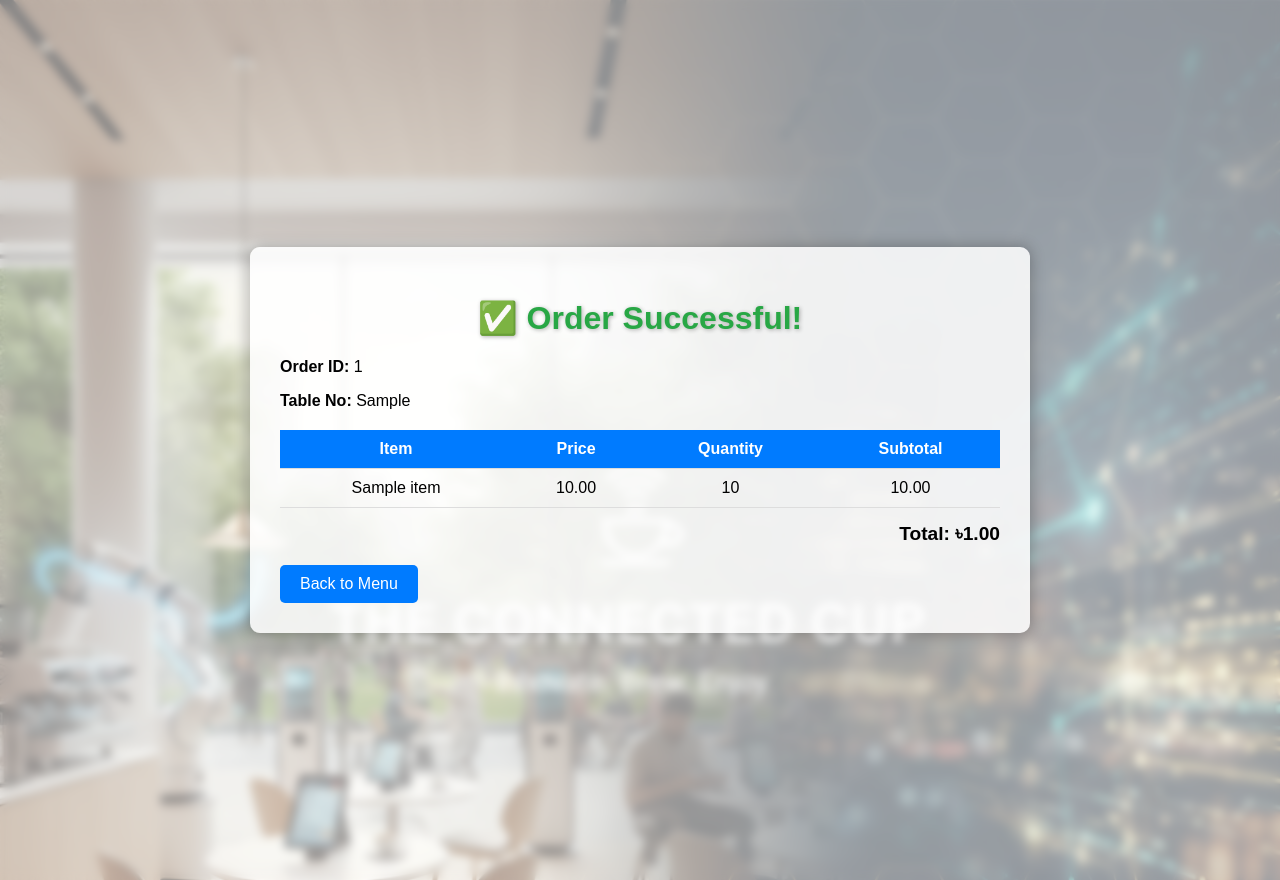
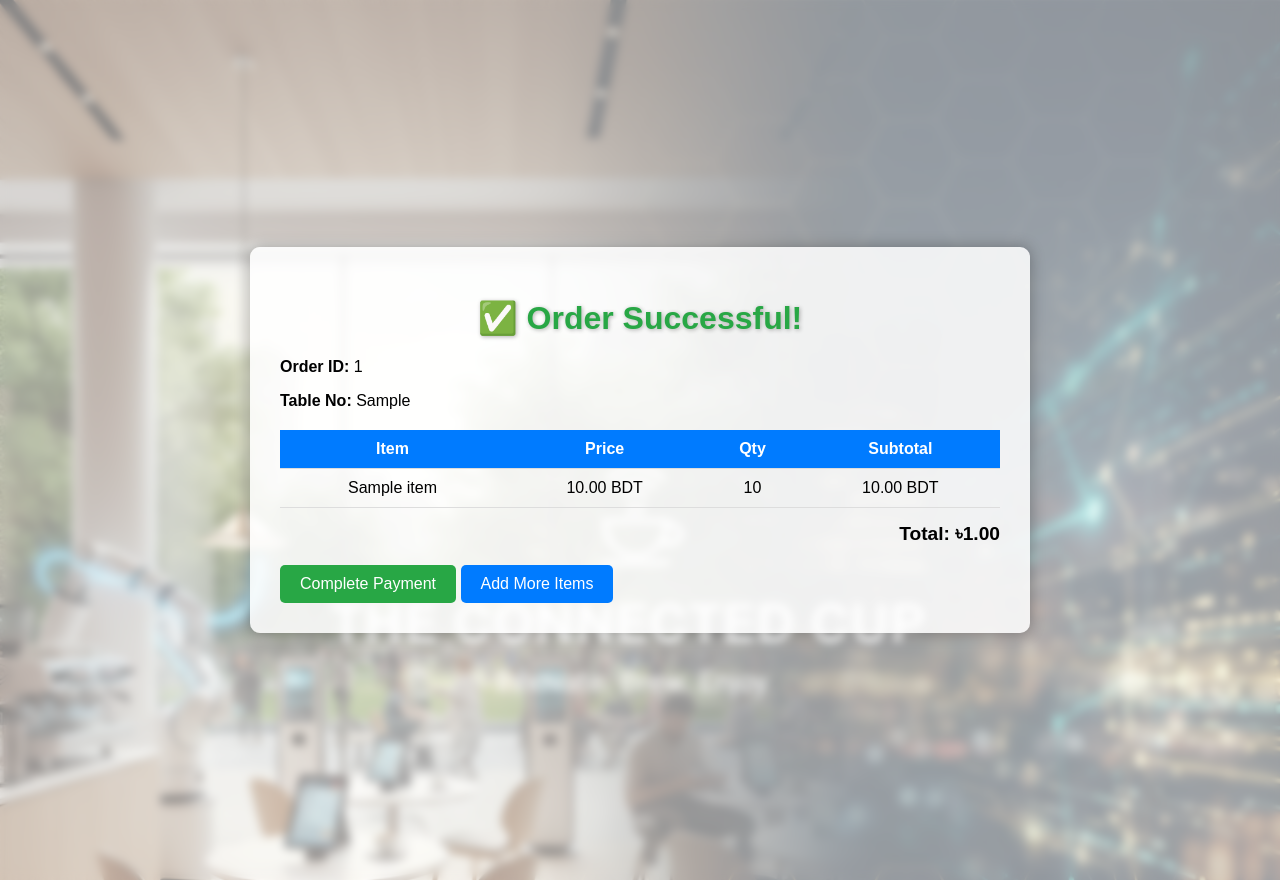
Before and after one commit to ShulimanHossain/Smart-Coffee-Shop-Interactive-Ordering-Analysis-System-, a Flask app: template templates/customer/order_success.html in a window 1280 px wide. Run offline with Flask 3, Linux system fonts and the light colour scheme; the template is opened without the code that fills it: most values are stand-ins (such as "Sample title", 1, 10 or a date in 2020); some libraries are stand-ins or nearby versions.

Commit message:
Add the new item order option

```diff
--- a/templates/customer/order_success.html
+++ b/templates/customer/order_success.html
@@ -12,16 +12,16 @@
             padding: 0;
         }
         .overlay {
-            background-color: rgba(255, 255, 255, 0.5); /* 🔹 less opaque */
+            background-color: rgba(255, 255, 255, 0.5);
             min-height: 100vh;
             display: flex;
             justify-content: center;
             align-items: center;
             padding: 40px;
-            backdrop-filter: blur(5px); /* 🔹 subtle blur for readability */
+            backdrop-filter: blur(5px);
         }
         .container {
-            background-color: rgba(255, 255, 255, 0.85); /* slightly more opaque for container */
+            background-color: rgba(255, 255, 255, 0.85);
             border-radius: 10px;
             padding: 30px;
             box-shadow: 0 0 15px rgba(0,0,0,0.3);
@@ -31,7 +31,7 @@
         h1 {
             color: #28a745;
             text-align: center;
-            text-shadow: 1px 1px 4px rgba(0,0,0,0.3); /* subtle shadow */
+            text-shadow: 1px 1px 4px rgba(0,0,0,0.3);
         }
         table {
             width: 100%;
@@ -52,7 +52,7 @@
             font-size: 1.2em;
             margin-top: 15px;
         }
-        a {
+        .btn {
             display: inline-block;
             margin-top: 20px;
             text-decoration: none;
@@ -61,14 +61,13 @@
             padding: 10px 20px;
             border-radius: 5px;
         }
-        a:hover {
-            background: #0056b3;
+        .btn:hover { background: #0056b3; }
+
+        .btn-green {
+            background: #28a745;
         }
-        @media (max-width: 768px) {
-            .container {
-                width: 90%;
-                padding: 20px;
-            }
+        .btn-green:hover {
+            background: #1e7e34;
         }
     </style>
 </head>
@@ -76,6 +75,7 @@
     <div class="overlay">
         <div class="container">
             <h1>✅ Order Successful!</h1>
+
             <p><strong>Order ID:</strong> {{ order_id }}</p>
             <p><strong>Table No:</strong> {{ table_no }}</p>
 
@@ -83,15 +83,15 @@
                 <tr>
                     <th>Item</th>
                     <th>Price</th>
-                    <th>Quantity</th>
+                    <th>Qty</th>
                     <th>Subtotal</th>
                 </tr>
                 {% for item in ordered_items %}
                 <tr>
                     <td>{{ item.item_name }}</td>
-                    <td>{{ "%.2f"|format(item.price) }}</td>
+                    <td>{{ "%.2f"|format(item.price) }} BDT</td>
                     <td>{{ item.quantity }}</td>
-                    <td>{{ "%.2f"|format(item.subtotal) }}</td>
+                    <td>{{ "%.2f"|format(item.subtotal) }} BDT</td>
                 </tr>
                 {% endfor %}
             </table>
@@ -100,7 +100,15 @@
                 <strong>Total: ৳{{ "%.2f"|format(total_price) }}</strong>
             </div>
 
-            <a href="{{ url_for('home') }}">Back to Menu</a>
+            <!-- Payment Button -->
+            <a class="btn btn-green" href="{{ url_for('payment', order_id=order_id) }}">
+                Complete Payment
+            </a>
+
+            <!-- Add More Items Button -->
+            <a class="btn" href="{{ url_for('add_more_items', order_id=order_id) }}">
+                Add More Items
+            </a>
         </div>
     </div>
 </body>
```
Also changed, not shown: customer.py (+20 -9 lines), templates/customer/payment.html (+8 -34 lines).
